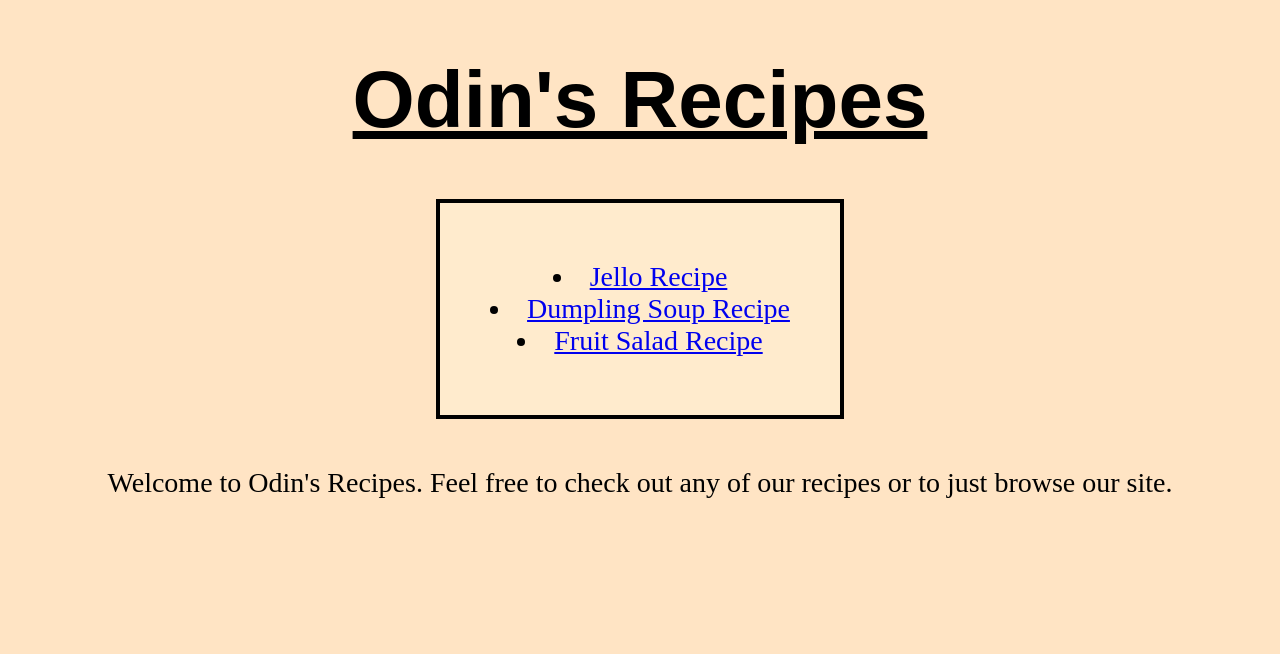
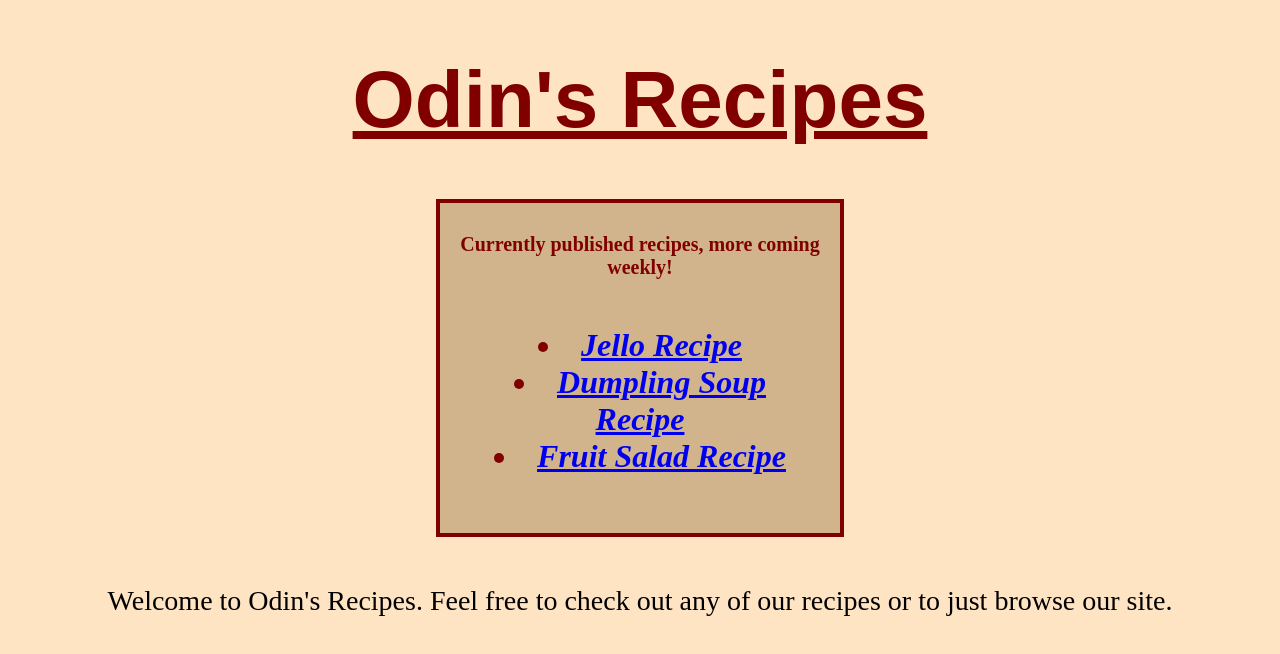
Before and after one commit to iyilmaz24/odin-recipes, a plain HTML site: page index.html in a window 1280 px wide. Drawn offline with Linux system fonts and the light colour scheme.

Commit message:
Add new content to "index.html", add css styling

```diff
--- a/index.html
+++ b/index.html
@@ -12,10 +12,13 @@
     <body>
         <h1 id="title">Odin's Recipes</h1>
 
-
         <div class="div-style">
 
+            <p class="div-text">Currently published recipes, more coming weekly!</p>
+
             <ul class="center-text medium-text">
+
+                <span id="recipe-span">
                     <li class="li-bg">
                         <a class="li-bg" href="./recipes/jello.html">Jello Recipe</a>
                     </li>
@@ -25,6 +28,8 @@
                     <li class="li-bg">
                         <a class="li-bg" href="./recipes/fruit_salad.html">Fruit Salad Recipe</a>
                     </li>
+                </span>
+
             </ul>
 
         </div>
--- a/styles/styles.css
+++ b/styles/styles.css
@@ -7,6 +7,8 @@
 
 #title {
     font-family: Papyrus, fantasy;
+    color: maroon;
+    font-weight: bolder;
 }
 
 h1 {
@@ -31,12 +33,26 @@ h1 {
 .div-style {
     margin: auto;
     width: 30%;
-    border: 4px solid black;
+    border: 4px solid maroon;
     padding: 10px;
-    background-color: blanchedalmond;
+    background-color: tan;
     text-align: center;
+}
+
+.div-text {
+    color: maroon;
+    font-weight: bolder;
+    font-size: 20px;
+    background-color: transparent;
 }
 
 .li-bg {
     background-color: transparent;
 }
+
+#recipe-span {
+    color: maroon;
+    font-size: xx-large;
+    font-style: italic;
+    font-weight: bold;
+}
```
Also changed, not shown: 1 other file. Lines whose indentation alone changed are shown as unchanged.
